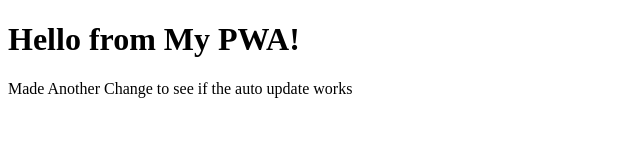
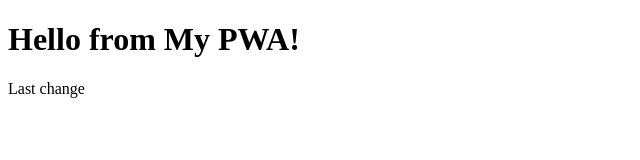
Before and after one commit to jplasencia-cwm/TestingPWA, a plain HTML site: page index.html in a window 1280 px wide. Shown: the whole page, without its empty margins (0-640 px from the left). Drawn offline with Linux system fonts and the light colour scheme.

Commit message:
last update

```diff
--- a/index.html
+++ b/index.html
@@ -8,7 +8,7 @@
 </head>
 <body>
   <h1>Hello from My PWA!</h1>
-  <p>Made Another Change to see if the auto update works</p>
+  <p>Last change</p>
   <script src="app.js"></script>
 </body>
 </html>
```
